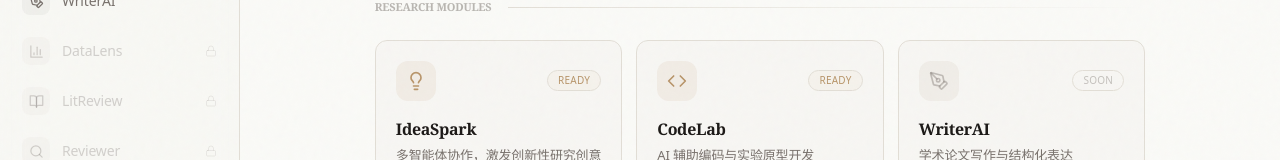
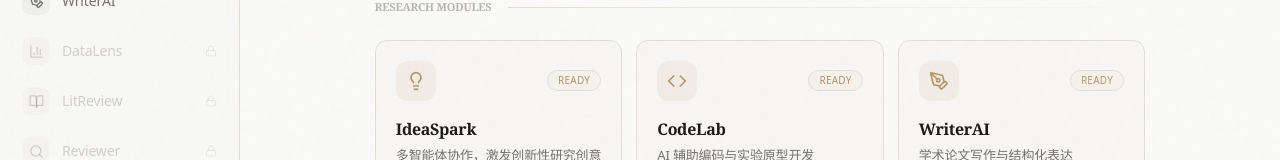
Before and after one commit to zephyr4123/sololab, a Next.js app in the folder frontend/: page / in a window 1280 px wide. Shown: the part 229-389 px from the top of the page. Built offline with nearby package versions, Linux system fonts and the light colour scheme.

Commit message:
fix: 主页 WriterAI 卡片 SOON → READY（与侧栏同步）

```diff
--- a/frontend/src/app/page.tsx
+++ b/frontend/src/app/page.tsx
@@ -5,7 +5,7 @@ import { Lightbulb, Code, PenTool, BarChart3, BookOpen, Search, ArrowRight } fro
 const modules = [
   { id: 'ideaspark', name: 'IdeaSpark', description: '多智能体协作，激发创新性研究创意', icon: Lightbulb, status: 'ready', accent: 'var(--color-warm)' },
   { id: 'codelab', name: 'CodeLab', description: 'AI 辅助编码与实验原型开发', icon: Code, status: 'ready', accent: 'var(--color-warm)' },
-  { id: 'writer', name: 'WriterAI', description: '学术论文写作与结构化表达', icon: PenTool, status: 'planned', accent: '' },
+  { id: 'writer', name: 'WriterAI', description: '学术论文写作与结构化表达', icon: PenTool, status: 'ready', accent: 'var(--color-warm)' },
   { id: 'datalens', name: 'DataLens', description: '数据分析与可视化洞察', icon: BarChart3, status: 'planned', accent: '' },
   { id: 'litreview', name: 'LitReview', description: '系统性文献综述与知识图谱', icon: BookOpen, status: 'planned', accent: '' },
   { id: 'reviewer', name: 'Reviewer', description: '模拟同行评审与论文改进建议', icon: Search, status: 'planned', accent: '' },
```
